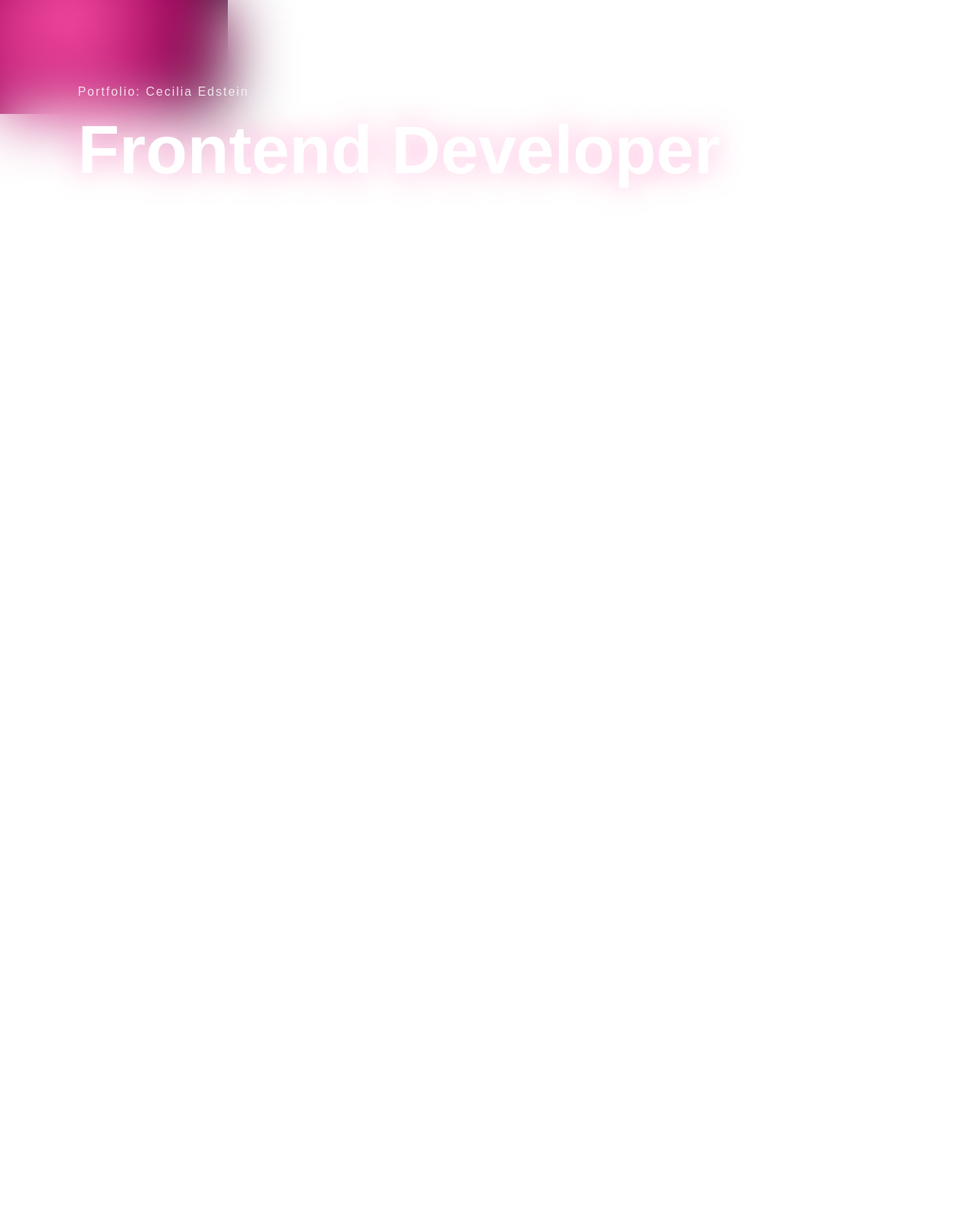
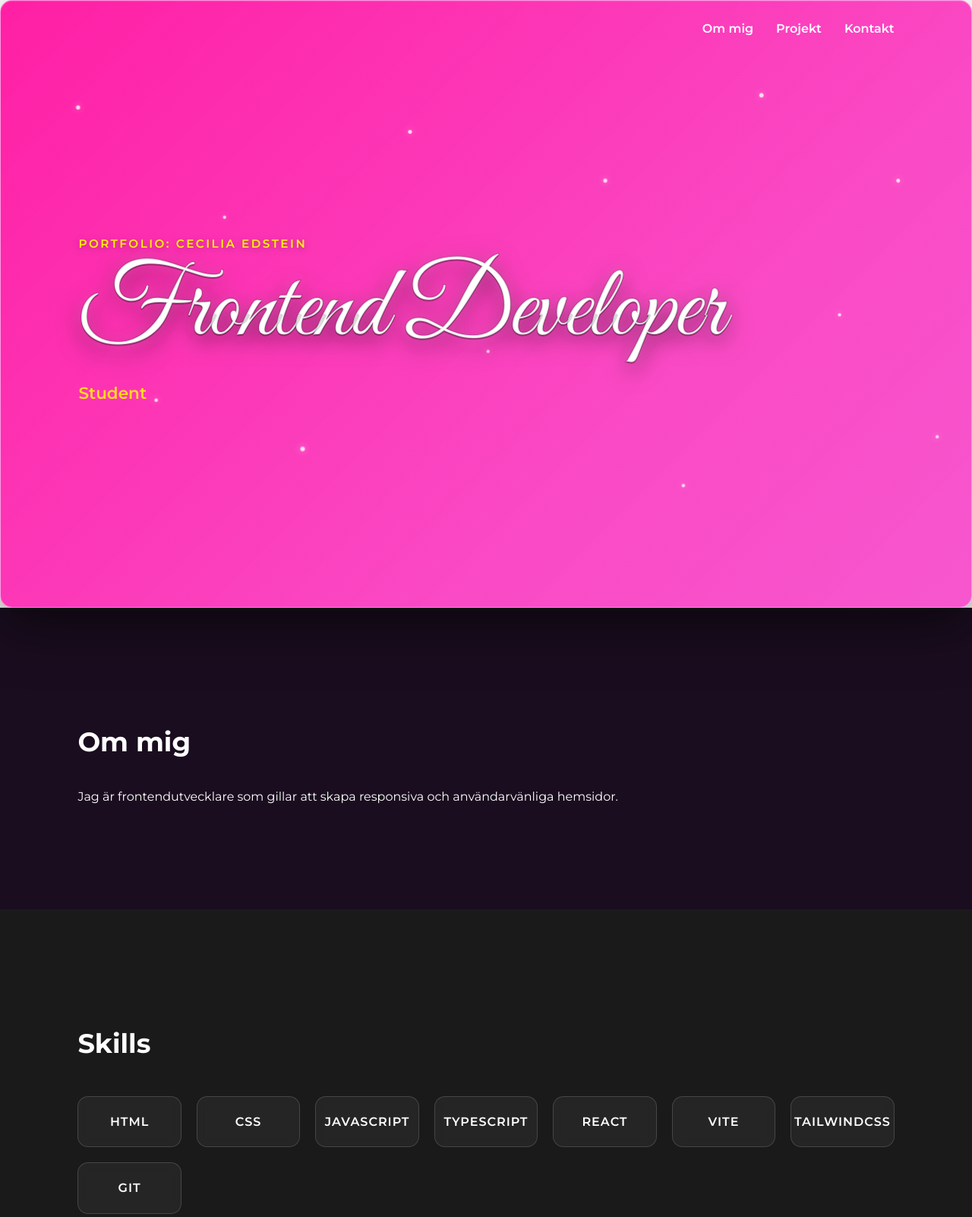
Before and after one commit to cedstein/Portfolio, a website built with Vite: page index.html in a window 1280 px wide. Shown: the top 1602 px of the page at 76% size. Before the commit the page ends 800 px from the top, so only its background shows below. Built offline with nearby package versions, Linux system fonts and the light colour scheme.

Commit message:
refactor: update HTML structure and enhance CSS styles for improved layout and responsiveness

```diff
--- a/index.html
+++ b/index.html
@@ -6,17 +6,78 @@
   <link rel="icon" type="image/svg+xml" href="/vite.svg" />
   <meta name="viewport" content="width=device-width, initial-scale=1.0" />
   <title>portfolio</title>
+  <link rel="preconnect" href="https://fonts.gstatic.com" crossorigin>
+  <link href="https://fonts.googleapis.com/css2?family=Great+Vibes&family=Montserrat:wght@400;600;700&display=swap"
+    rel="stylesheet">
 </head>
 
 <body>
-  <canvas id="liquid"></canvas>
-  <div id="app">
-    <section class="hero">
-      <p class="small">Portfolio: Cecilia Edstein</p>
-      <h1>Frontend Developer</h1>
-      <p class="tag">+Sales & Marketing</p>
-    </section>
-  </div>
+  <canvas id="canvas"></canvas>
+  <header>
+    <nav id="nav">
+      <a href="#about">Om mig</a>
+      <a href="#projects">Projekt</a>
+      <a href="#contact">Kontakt</a>
+    </nav>
+  </header>
+
+  <div id="app"></div>
+  <section class="hero glass">
+    <p class="small">PORTFOLIO: CECILIA EDSTEIN</p>
+    <h1>Frontend Developer</h1>
+    <p class="tag">Student<!--  +Sälj &amp; Marknadförare --></p>
+  </section>
+
+
+  <section id="about" class=" sectionAbout">
+    <h2>Om mig</h2>
+    <p>Jag är frontendutvecklare som gillar att skapa responsiva och användarvänliga hemsidor.</p>
+  </section>
+
+  <section id="skills">
+    <div class="section-inner">
+      <h2>Skills</h2>
+      <div class="skills-grid">
+        <div class="skill-card">HTML</div>
+        <div class="skill-card">CSS</div>
+        <div class="skill-card">JavaScript</div>
+        <div class="skill-card">TypeScript</div>
+        <div class="skill-card">React</div>
+        <div class="skill-card">Vite</div>
+        <div class="skill-card">TailwindCSS</div>
+        <div class="skill-card">Git</div>
+      </div>
+    </div>
+  </section>
+
+  <section id="projects">
+    <div class="section-inner">
+      <h2>Mina Projekt</h2>
+
+      <div class="projects-grid">
+        <div class="project">
+          <h3>Todo App</h3>
+          <p>En app för att hantera uppgifter.</p>
+        </div>
+
+        <div class="project">
+          <h3>Bac Pac</h3>
+          <p>Grupparbete för en webbshop</p>
+        </div>
+      </div>
+
+    </div>
+  </section>
+
+  <section id="contact">
+    <h2>Kontakt</h2>
+    <p>Email: example@email.com</p>
+  </section>
+
+
+  <footer>
+
+  </footer>
   <script type="module" src="/src/main.ts"></script>
 </body>
 
--- a/src/style.css
+++ b/src/style.css
@@ -1,167 +1,332 @@
-/* :root {
-  font-family: system-ui, Avenir, Helvetica, Arial, sans-serif;
-  line-height: 1.5;
-  font-weight: 400;
 
-  color-scheme: light dark;
-  color: rgba(255, 255, 255, 0.87);
-  background-color: #242424;
-
-  font-synthesis: none;
-  text-rendering: optimizeLegibility;
-  -webkit-font-smoothing: antialiased;
-  -moz-osx-font-smoothing: grayscale;
+html{
+  scroll-behavior:smooth;
 }
 
-a {
-  font-weight: 500;
-  color: #646cff;
-  text-decoration: inherit;
-}
-a:hover {
-  color: #535bf2;
+*, *::before, *::after{
+  box-sizing:border-box;
 }
 
-body {
-  margin: 0;
-  display: flex;
-  place-items: center;
-  min-width: 320px;
-  min-height: 100vh;
+html, body{
+  overflow-x:hidden;
+}
+body{
+  margin:0;
+  background:#fff;
+  color:#111;
+  font-family:'Montserrat', sans-serif;
+  line-height:1.6;
 }
 
-h1 {
-  font-size: 3.2em;
-  line-height: 1.1;
+/* ===== CANVAS BACKGROUND ===== */
+
+canvas{
+  position:fixed;
+  inset:0;
+  width:100%;
+  height:100%;
+  z-index:-1;
+  pointer-events:none;
 }
 
-#app {
-  max-width: 1280px;
-  margin: 0 auto;
-  padding: 2rem;
-  text-align: center;
+
+
+#nav{
+  position:fixed;
+  top:0;
+  left:0;
+  right:0;
+  display:flex;
+  justify-content:flex-end;
+  gap:30px;
+  padding:25px 8vw;
+  z-index:100;
 }
 
-.logo {
-  height: 6em;
-  padding: 1.5em;
-  will-change: filter;
-  transition: filter 300ms;
-}
-.logo:hover {
-  filter: drop-shadow(0 0 2em #646cffaa);
-}
-.logo.vanilla:hover {
-  filter: drop-shadow(0 0 2em #3178c6aa);
+#nav a{
+  text-decoration:none;
+  color:white;
+  font-weight:600;
 }
 
-.card {
-  padding: 2em;
+#nav a:hover{
+  opacity:0.7;
 }
 
-.read-the-docs {
-  color: #888;
+
+
+.hero{
+  min-height:100vh;
+  display:flex;
+  flex-direction:column;
+  justify-content:center;
+  gap:10px;
+  padding:140px 8vw 90px;
+  position:relative;
+  isolation:isolate;
+  overflow:hidden;
+  max-width:1400px;
+  margin:auto;
 }
 
-button {
-  border-radius: 8px;
-  border: 1px solid transparent;
-  padding: 0.6em 1.2em;
-  font-size: 1em;
-  font-weight: 500;
-  font-family: inherit;
-  background-color: #1a1a1a;
-  cursor: pointer;
-  transition: border-color 0.25s;
-}
-button:hover {
-  border-color: #646cff;
-}
-button:focus,
-button:focus-visible {
-  outline: 4px auto -webkit-focus-ring-color;
+
+.hero::after{
+  content:"";
+  position:absolute;
+  inset:0;
+  z-index:-1;
+  border-radius:inherit;
+  background:
+    radial-gradient(circle at 8% 18%, rgba(255,255,255,1) 0 2.1px, rgba(255,255,255,0) 3.4px),
+    radial-gradient(circle at 16% 66%, rgba(255,255,255,0.97) 0 1.7px, rgba(255,255,255,0) 2.8px),
+    radial-gradient(circle at 23% 36%, rgba(255,255,255,0.95) 0 1.6px, rgba(255,255,255,0) 2.6px),
+    radial-gradient(circle at 31% 74%, rgba(255,255,255,1) 0 2.3px, rgba(255,255,255,0) 3.7px),
+    radial-gradient(circle at 42% 22%, rgba(255,255,255,1) 0 1.9px, rgba(255,255,255,0) 3.1px),
+    radial-gradient(circle at 50% 58%, rgba(255,255,255,0.95) 0 1.5px, rgba(255,255,255,0) 2.5px),
+    radial-gradient(circle at 62% 30%, rgba(255,255,255,0.98) 0 2px, rgba(255,255,255,0) 3.3px),
+    radial-gradient(circle at 70% 80%, rgba(255,255,255,0.96) 0 1.7px, rgba(255,255,255,0) 2.7px),
+    radial-gradient(circle at 78% 16%, rgba(255,255,255,1) 0 2.2px, rgba(255,255,255,0) 3.5px),
+    radial-gradient(circle at 86% 52%, rgba(255,255,255,0.95) 0 1.6px, rgba(255,255,255,0) 2.6px),
+    radial-gradient(circle at 92% 30%, rgba(255,255,255,0.99) 0 1.9px, rgba(255,255,255,0) 3px),
+    radial-gradient(circle at 96% 72%, rgba(255,255,255,0.95) 0 1.6px, rgba(255,255,255,0) 2.6px);
+  background-size:100% 100%;
+  background-position:0 0;
+  background-repeat:no-repeat;
+  mix-blend-mode:normal;
+  opacity:0.82;
+  will-change:transform, filter, opacity;
+  animation:starsTwinkle 2.2s ease-in-out infinite alternate, starsDrift 18s ease-in-out infinite alternate;
 }
 
-@media (prefers-color-scheme: light) {
-  :root {
-    color: #213547;
-    background-color: #ffffff;
+
+@keyframes starsTwinkle{
+  0%{
+    opacity:0.62;
+    filter:brightness(0.92) saturate(104%) drop-shadow(0 0 2px rgba(255,255,255,0.35));
   }
-  a:hover {
-    color: #747bff;
+  50%{
+    opacity:1;
+    filter:brightness(1.6) saturate(150%) drop-shadow(0 0 7px rgba(255,255,255,0.65));
   }
-  button {
-    background-color: #f9f9f9;
+  100%{
+    opacity:0.66;
+    filter:brightness(1.02) saturate(112%) drop-shadow(0 0 3px rgba(255,255,255,0.45));
   }
-} */
-
-body {
-  margin:0;
-  font-family:sans-serif;
-  color:white;
-  overflow:hidden;
 }
 
-/* canvas bakgrund */
-#liquid {
-  position:fixed;
-  inset:0;
-  z-index:-2;
-  background: radial-gradient(
-    circle at 30% 30%,
-    #ff4da6,
-    #a0005a 60%,
-    #24001a
-  );
+@keyframes starsDrift{
+  0%{
+    transform:translate3d(-0.8%, 0.5%, 0) scale(1);
+  }
+  50%{
+    transform:translate3d(0.9%, -0.7%, 0) scale(1.01);
+  }
+  100%{
+    transform:translate3d(-0.6%, 0.4%, 0) scale(1);
+  }
 }
 
-/* glass overlay */
-body::before{
-  content:"";
-  position:fixed;
-  inset:0;
-  backdrop-filter: blur(40px);
-  background: rgba(255,255,255,0.04);
-  z-index:-1;
+@media (prefers-reduced-motion: reduce){
+  .hero::before,
+  .hero::after{
+    animation:none;
+  }
 }
 
-/* shine chrome */
-body::after{
-  content:"";
-  position:fixed;
-  inset:-50%;
-  background: linear-gradient(
-    120deg,
-    transparent 40%,
-    rgba(255,255,255,0.15),
-    transparent 60%
-  );
-  animation:shine 14s linear infinite;
+.hero .small{
+  text-transform:uppercase;
+  letter-spacing:2.5px;
+  color:rgba(255,251,0,0.95);
+  font-weight:600;
+  font-size:clamp(0.8rem,1.6vw,0.95rem);
+  margin-bottom:10px;
+  text-shadow:0 2px 10px rgba(0,0,0,0.35);
 }
 
-@keyframes shine{
-  from{ transform:translateX(-30%) rotate(8deg);}
-  to{ transform:translateX(30%) rotate(8deg);}
+.hero h1{
+  font-family:'Great Vibes', cursive;
+  font-weight:400;
+  margin:0;
+  color:#fff;
+
+  font-size:clamp(56px,10.5vw,180px);
+  line-height:0.86;
+  letter-spacing:-2px;
+
+  text-shadow:
+  0 2px 0 rgba(0,0,0,0.25),
+  0 10px 30px rgba(0,0,0,0.6),
+  0 0 18px rgba(255,200,230,0.25),
+  0 0 60px rgba(255,100,170,0.08);
+
+  -webkit-text-stroke:2px rgba(0,0,0,0.15);
 }
 
-.hero{
-  position:relative;
-  padding:12vh 8vw;
+.hero .tag{
+  font-size:clamp(1rem,2vw,1.35rem);
+  max-width:58ch;
+  font-weight:600;
+  color:rgba(255,251,0,0.95);
+  opacity:0.9;
 }
 
-h1{
-  font-size:7vw;
-  margin:10px 0;
-  text-shadow:
-    0 0 20px rgba(255,255,255,0.4),
-    0 0 40px rgba(255,0,140,0.4);
+
+section{
+  width:100%;
+  padding:120px 8vw;
 }
 
-.small{
-  letter-spacing:2px;
-  opacity:0.8;
+.section-inner{
+  max-width:1100px;
+  margin:auto;
 }
 
-.tag{
-  opacity:0.7;
+section h2{
+  font-size:2.2rem;
+  margin-bottom:30px;
 }
+
+/* ===== DIFFERENT SECTION BACKGROUNDS ===== */
+
+#about{
+  background:#111;
+  color:#fff;
+}
+
+#projects{
+  background:#1b1b1b;
+  color:#fff;
+}
+
+#contact{
+  background:#111;
+  color:#fff;
+}
+
+/* ===== PROJECT GRID ===== */
+
+.projects-grid{
+  display:grid;
+  grid-template-columns:repeat(auto-fit,minmax(250px,1fr));
+  gap:30px;
+  width:100%;
+}
+
+/* ===== PROJECT CARDS ===== */
+
+.project{
+  padding:35px;
+  border-radius:16px;
+  background:rgba(255,255,255,0.05);
+  border:1px solid rgba(255,255,255,0.15);
+  transition:0.35s;
+  backdrop-filter:blur(6px);
+}
+
+.project:hover{
+  transform:translateY(-10px) scale(1.02);
+  background:rgba(255,255,255,0.1);
+}
+
+/* ===== GLASS EFFECT ===== */
+
+.glass{
+  background:linear-gradient(
+    180deg,
+    rgba(255,255,255,0.12),
+    rgba(255,255,255,0.04)
+  );
+  border:1px solid rgba(255,255,255,0.28);
+  border-radius:16px;
+  backdrop-filter:blur(12px) saturate(140%);
+  -webkit-backdrop-filter:blur(12px) saturate(140%);
+  box-shadow:
+    0 24px 70px rgba(0,0,0,0.5),
+    inset 0 1px 0 rgba(255,255,255,0.12);
+}
+
+.hero.glass{
+  background:
+    linear-gradient(
+      135deg,
+      rgba(255, 0, 152, 0.88) 0%,
+      rgba(249, 34, 184, 0.82) 42%,
+      rgba(236, 70, 216, 0.78) 100%
+    );
+  background-size:160% 160%;
+  border:1px solid rgba(255,255,255,0.4);
+}
+
+/* ===== MOBILE ===== */
+
+@media (max-width:600px){
+
+  #nav{
+    justify-content:center;
+    padding:18px 6vw;
+    gap:20px;
+  }
+
+  .hero{
+    min-height:100svh;
+    padding:120px 6vw 70px;
+    border-radius:0;
+  }
+
+  .hero h1{
+    font-size:clamp(52px,18vw,84px);
+  }
+
+  section{
+    padding:90px 6vw;
+  }
+
+}
+
+#about {
+  background:#1A0D1F; /* mycket mörk lila */
+  color:#fff;
+}
+
+#projects {
+  background:#1F1326; /* mörk vinröd-lila */
+  color:#fff;
+}
+
+#contact {
+  background:#130C1B; /* nästan svart-lila */
+  color:#fff;
+}
+
+#skills{
+  background:#1a1a1a;
+  color:#fff;
+}
+
+/* ===== SKILLS GRID ===== */
+.skills-grid{
+  display:grid;
+  grid-template-columns:repeat(auto-fit,minmax(120px,1fr));
+  gap:20px;
+  margin-top:40px;
+}
+
+.skill-card{
+  display:flex;
+  justify-content:center;
+  align-items:center;
+  padding:20px;
+  border-radius:14px;
+  background:rgba(255,255,255,0.05);
+  border:1px solid rgba(255,255,255,0.15);
+  font-weight:600;
+  text-transform:uppercase;
+  letter-spacing:1px;
+  transition:0.3s;
+  backdrop-filter:blur(6px);
+}
+
+.skill-card:hover{
+  transform:translateY(-6px) scale(1.05);
+  background:rgba(255,255,255,0.1);
+}
--- a/tsconfig.json
+++ b/tsconfig.json
@@ -18,7 +18,7 @@
     "strict": true,
     "noUnusedLocals": true,
     "noUnusedParameters": true,
-    "erasableSyntaxOnly": true,
+    /* "erasableSyntaxOnly": true, */
     "noFallthroughCasesInSwitch": true,
     "noUncheckedSideEffectImports": true
   },
```
